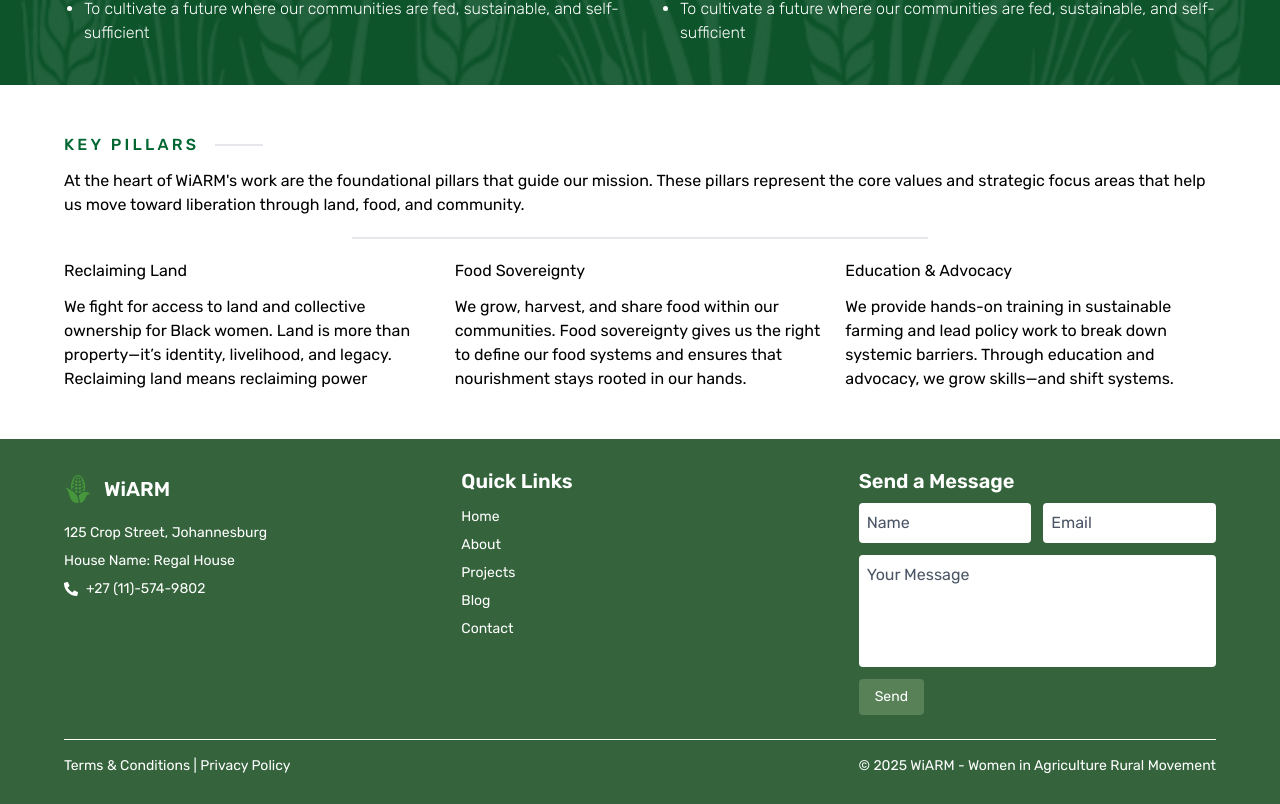
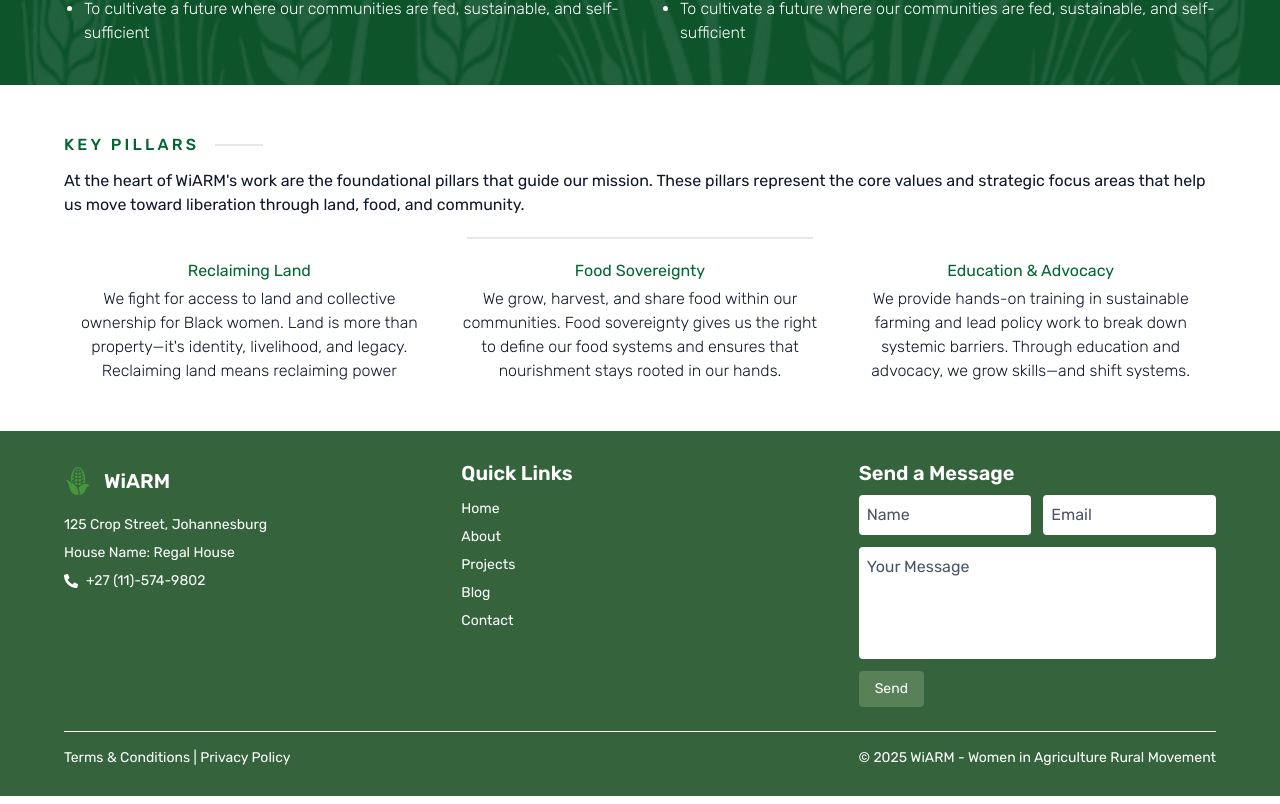
Before and after one commit to rorisangputu/wiarm, a React (Vite) app: page / in a window 1280 px wide. Shown: the part 1439-2243 px from the top of the page. Built offline with nearby package versions, Linux system fonts and the light colour scheme.

Commit message:
styling text

```diff
--- a/src/components/Pillars.jsx
+++ b/src/components/Pillars.jsx
@@ -13,38 +13,38 @@ const Pillars = () => {
           <div className='flex flex-col gap-3'>
             <div className="flex items-center gap-4">
               <h1 className="uppercase font-medium tracking-[0.2em] text-green-800">
-                  Key Pillars
+                Key Pillars
               </h1>
               <hr className="w-12 border-t-2 border-gray-200" />
             </div>
-            <p>
+            <p className='text-slate-900'>
               At the heart of WiARM&apos;s work are the foundational pillars that
               guide our mission. These pillars represent the core values and strategic
               focus areas that help us move toward liberation through land, food, and
               community.
             </p>
           </div>
-          <hr className="my-5 flex md:mx-auto w-[50%] border-t-2 border-gray-200" />
+          <hr className="my-5 flex md:mx-auto w-[30%] border-t-2 border-gray-200" />
           <div className='grid grid-cols-1 lg:grid-cols-3 gap-5'>
-            <div className='flex flex-col gap-3'>
-              <h1>Reclaiming Land</h1>
-              <p>
+            <div className='flex flex-col gap-1 md:text-center'>
+              <h1 className='font-normal text-green-800 text-md'>Reclaiming Land</h1>
+              <p className='text-md font-light text-slate-900'>
                 We fight for access to land and collective ownership for Black women.
-                Land is more than property—it’s identity, livelihood, and legacy.
+                Land is more than property—it&apos;s identity, livelihood, and legacy.
                 Reclaiming land means reclaiming power
               </p>
             </div>
-            <div className='flex flex-col gap-3'>
-              <h1>Food Sovereignty</h1>
-              <p>
+            <div className='flex flex-col gap-1 md:text-center'>
+              <h1 className='font-normal text-green-800 text-md'>Food Sovereignty</h1>
+              <p className='text-md font-light text-slate-900'>
                 We grow, harvest, and share food within our communities. Food sovereignty
                 gives us the right to define our food systems and ensures that nourishment
                 stays rooted in our hands.
               </p>
             </div>
-            <div className='flex flex-col gap-3'>
-              <h1>Education & Advocacy</h1>
-              <p>
+            <div className='flex flex-col gap-1 md:text-center'>
+              <h1 className='font-normal text-green-800 text-md'>Education & Advocacy</h1>
+              <p className='text-md font-light text-slate-900'>
                 We provide hands-on training in sustainable farming and lead policy work to break
                 down systemic barriers. Through education and advocacy, we grow skills—and shift
                 systems.
```
